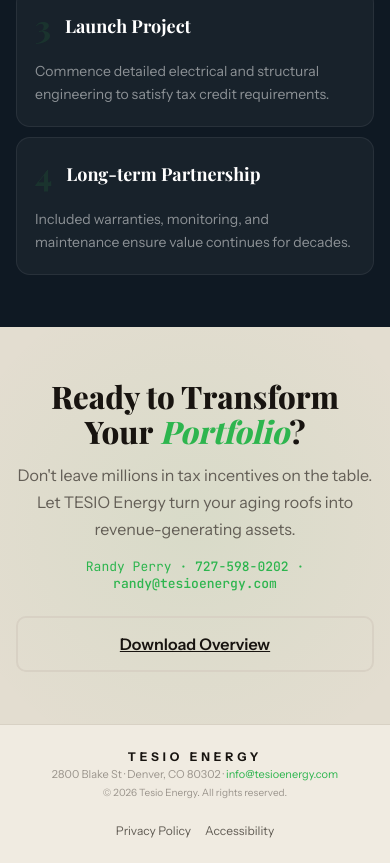
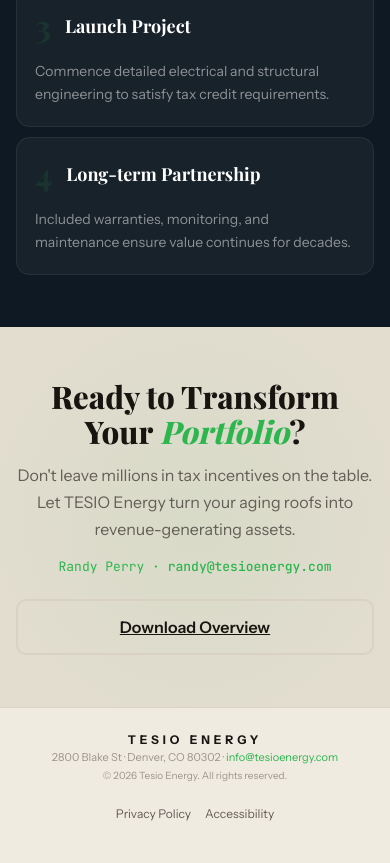
Before and after one commit to btcddy/tesio-energy, a Next.js app: page / in a window 390 px wide. Shown: the part 10084-10947 px from the top of the page. Built offline with nearby package versions, Linux system fonts and the light colour scheme; a web font is replaced by a local one.

Commit message:
Update CTA.tsx
Remove phone number

```diff
--- a/components/CTA.tsx
+++ b/components/CTA.tsx
@@ -9,7 +9,7 @@
         roofs into revenue-generating assets.
       </p>
       <div className="cta-contact">
-        Randy Perry · <a href="tel:7275980202">727-598-0202</a> ·{' '}
+        Randy Perry ·{' '}
         <a href="mailto:randy@tesioenergy.com">randy@tesioenergy.com</a>
       </div>
       <div className="cta-btns">
```
